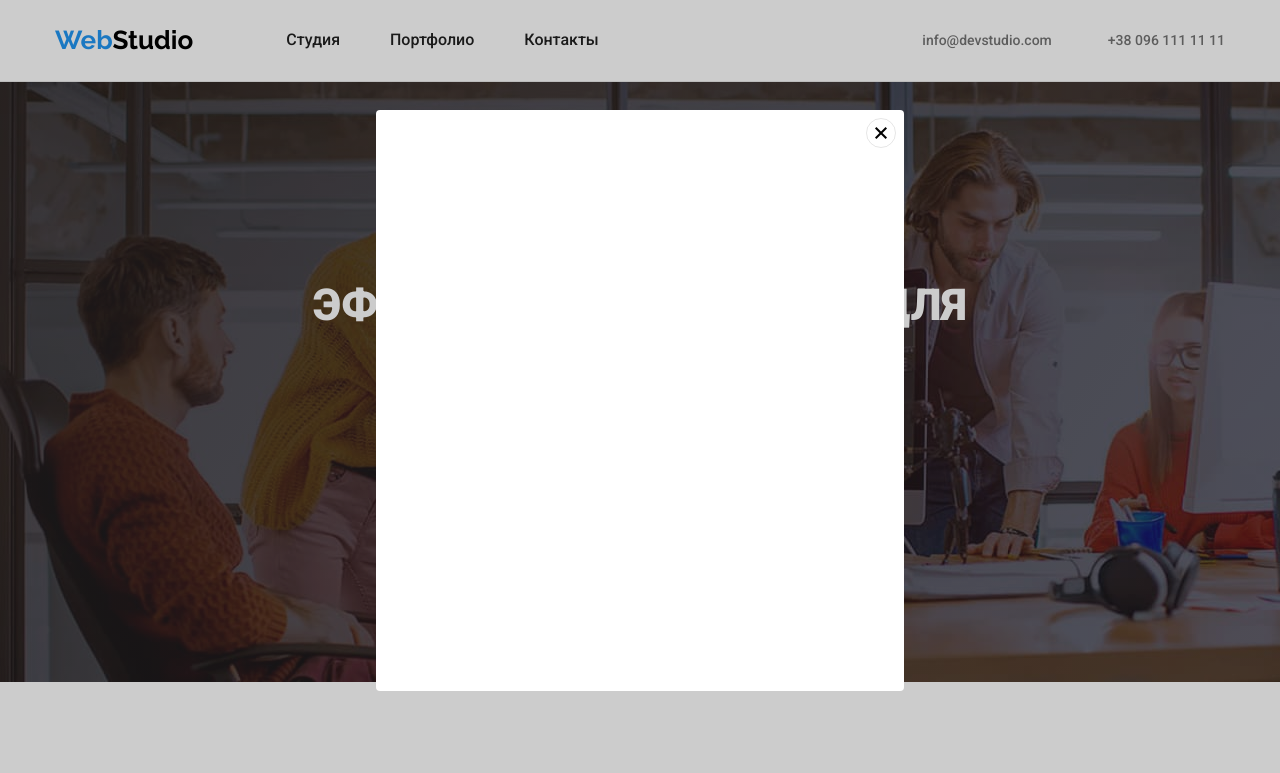
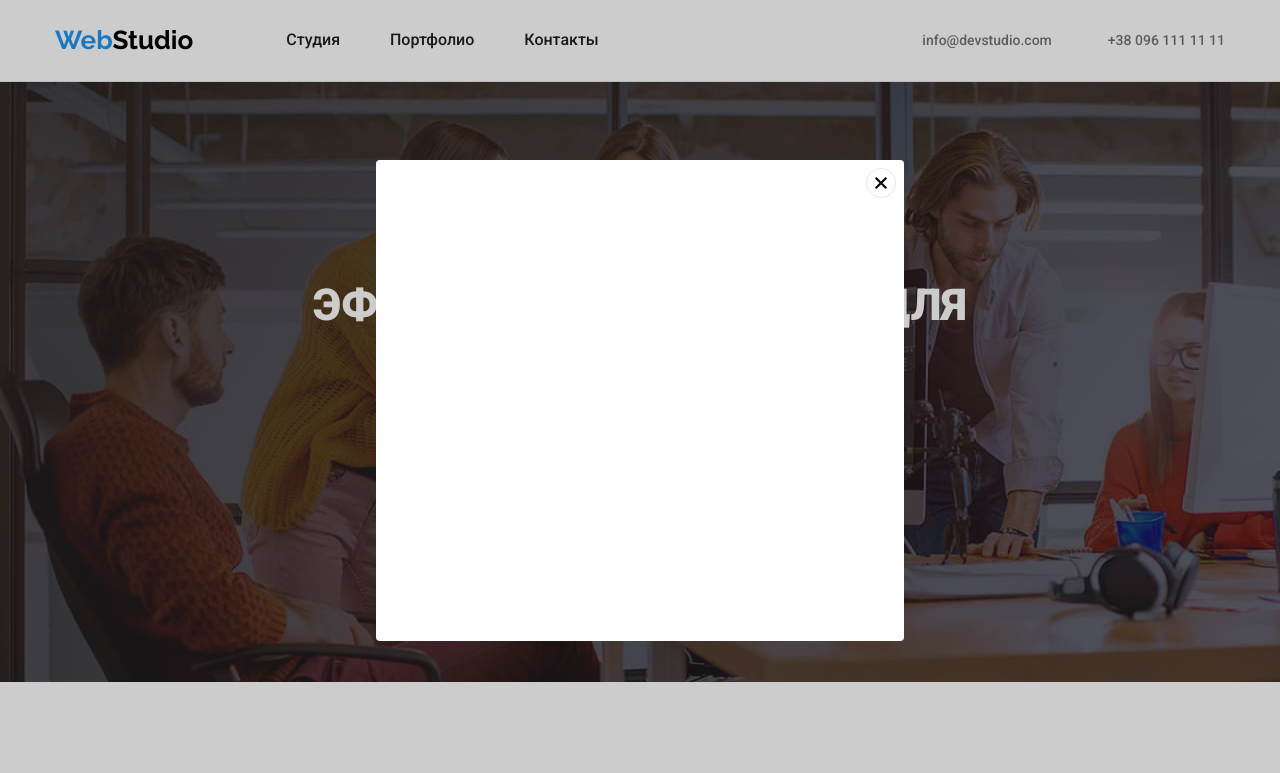
Before and after one commit to Andron1976/goit-markup-hw-05, a plain HTML site: page index.html in a window 1280 px wide. Both pictures are taken after a click on the button "Заказать услугу". Shown: the top 773 px of the page. Drawn offline with nearby package versions, Linux system fonts and the light colour scheme.

Commit message:
Изменил высоту модального окна

```diff
--- a/css/styles.css
+++ b/css/styles.css
@@ -181,7 +181,7 @@ fill: var(--specific-color);}
 .modal {
   position: relative;
   width: 528px;
-  height: 581px;
+  height: 481px;
   padding: 40px;
   background-color: #fff;
   border-radius: 4px;
```
